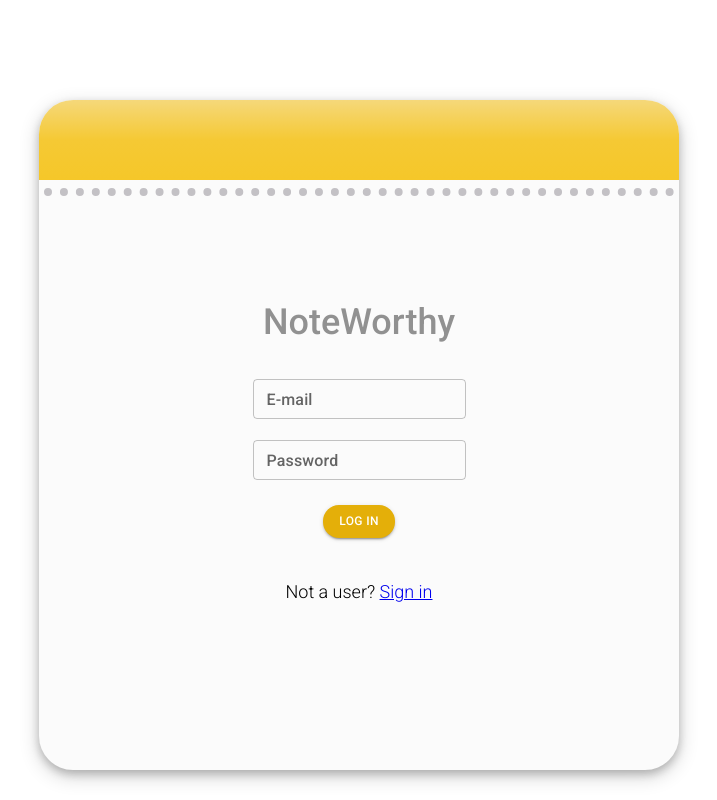
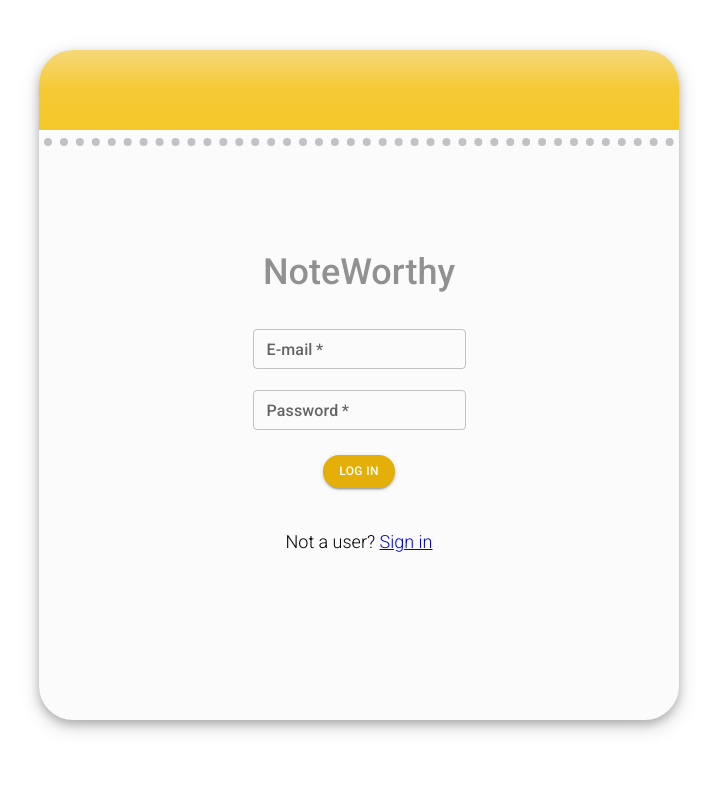
Before and after one commit to LafaDev/Noteworthy, a React (Create React App) app: page /login in a window 1280 px wide. Shown: the whole page, without its empty margins (281-998 px from the left). Built offline with nearby package versions, Linux system fonts and the light colour scheme.

Commit message:
fixing major issues

```diff
--- a/src/pages/login/index.css
+++ b/src/pages/login/index.css
@@ -16,7 +16,7 @@
     height: 670px;
     justify-content: center;
     border-radius: 34px;
-    margin-top: 100px;
+    margin-top: 50px;
     box-shadow: 0 4px 8px 0 rgba(0, 0, 0, 0.2), 0 6px 20px 0 rgba(0, 0, 0, 0.19);
 
 }
--- a/src/pages/login/index.js
+++ b/src/pages/login/index.js
@@ -1,10 +1,6 @@
 import TextField from '@mui/material/TextField'
-import React from "react";
-import { useNavigate} from "react-router-dom";
 import Button from '@mui/material/Button'
 import {Link} from 'react-router-dom';
-import logo from '../../images/logo.png'
-import { borderRadius } from '@mui/system';
 
 
 const style = {
@@ -18,40 +14,51 @@ const style = {
   }
 }
 
-
-
 function Login(){
   return(
     <div className="login-page">
       <div className="login-box">
-            <div className='login-box-decoration'></div>
-            <div class="horizontal_dotted_line"></div>
+        <div className='login-box-decoration' />
+        <div className="horizontal_dotted_line" />
         <div className="login-fields">
-            <div className= "login-logo">            </div>
+          <div className= "login-logo" />
           <div className='login-title'>
             <p>NoteWorthy</p>
           </div>
-            <TextField id="outlined-basic" label="E-mail" variant="outlined"  size="small" sx={style}/>
-            <br />
-            <br />
-            <TextField id="outlined-basic" label="Password" variant="outlined" size="small" sx={style}/>
-            <br />
-            <br />
-
+          <TextField
+            required
+            id="outlined-basic"
+            label="E-mail"
+            variant="outlined"
+            size="small"
+            sx={style}
+          />
+          <br /> <br />
+          <TextField
+            required
+            id="outlined-basic"
+            label="Password"
+            type="password"
+            variant="outlined"
+            size="small"
+            sx={style}
+          />
+          <br /> <br />
           <Button variant="contained" style={{
             backgroundColor: "#e4af09",
             fontSize: "12px",
             margin: "4px",
             alignItems: "center",
             borderRadius: "16px"
-        }}>Log in</Button>
-	    <br />
-	    <br />
+           }}>
+            Log in
+          </Button>
+	        <br /> <br />
 	        <p>Not a user? <Link>Sign in</Link></p>
 	      </div>
       </div>
     </div>
-
-        )};
+  )
+};
 
 export default Login;
```
Lines whose indentation alone changed are shown as unchanged.
